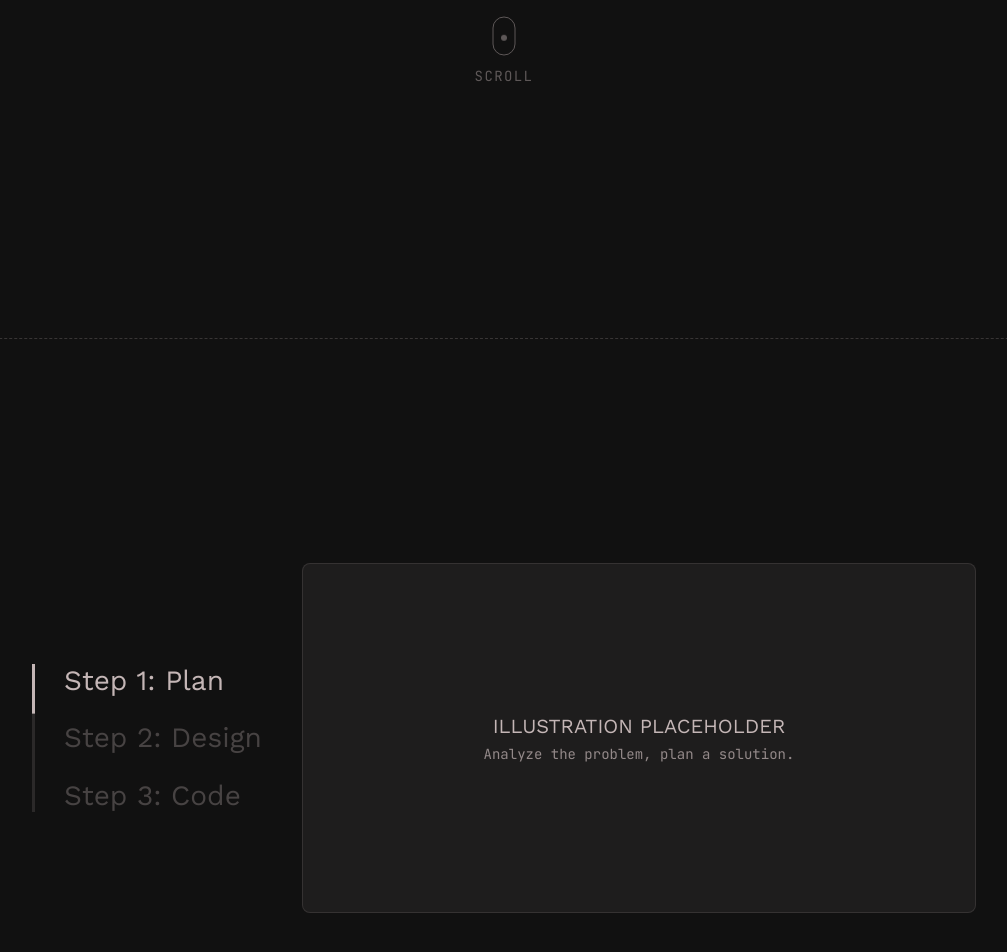
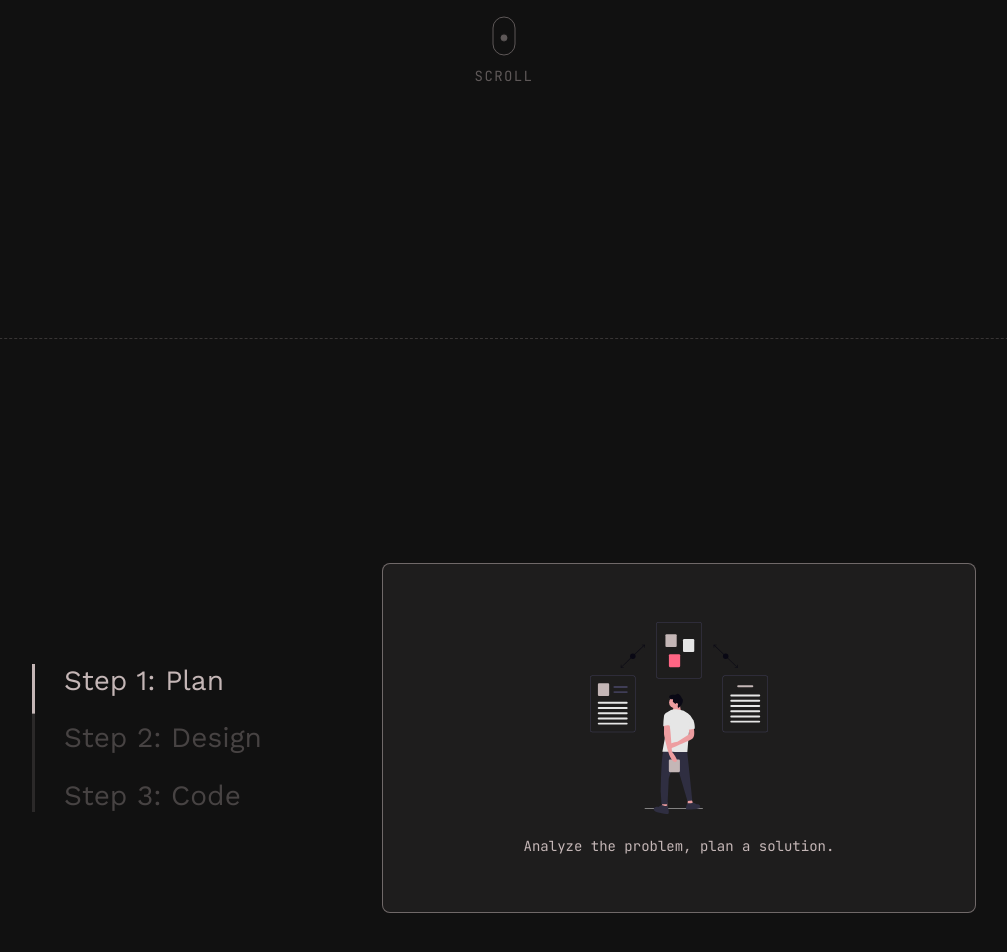
Before and after one commit to tayds25/portfolio, a Next.js app: page /process in a window 1280 px wide. Shown: the part 462-1414 px from the top of the page, without its empty margins (136-1143 px from the left). Built offline with nearby package versions, Linux system fonts and the light colour scheme.

Commit message:
Added a Lateral Pin Indicator Section

```diff
--- a/src/app/process/page.tsx
+++ b/src/app/process/page.tsx
@@ -2,21 +2,25 @@
 
 import { useRef } from "react";
 import { useRouter } from "next/navigation";
+import Image from "next/image";
 import gsap from "gsap";
 import { ScrollTrigger } from "gsap/ScrollTrigger";
 import { useGSAP } from "@gsap/react";
 import ShutterOverlay from "@/components/ui/ShutterOverlay";
+
+// Assets
+import step1Svg from "@/assets/process_page/step_1.svg";
+import step2Svg from "@/assets/process_page/step_2.svg";
+import step3Svg from "@/assets/process_page/step_3.svg";
 
 gsap.registerPlugin(ScrollTrigger);
 
 export default function Process() {
     const router = useRouter();
     const shutterRef = useRef<HTMLDivElement | null>(null);
-
     const containerRef = useRef<HTMLElement | null>(null);
     const pinSectionRef = useRef<HTMLElement | null>(null);
 
-    // Steps for Lateral Pin Indicator
     const steps = [
         { id: "plan", title: "Step 1: Plan" },
         { id: "design", title: "Step 2: Design" },
@@ -25,7 +29,7 @@ export default function Process() {
 
     useGSAP(
         () => {
-        // 1. Shutter Entry
+        // Shutter Entry
         if (shutterRef.current) {
             gsap.fromTo(
             shutterRef.current,
@@ -34,7 +38,7 @@ export default function Process() {
             );
         }
 
-        // 2. Logic: Lateral Pin Indicator
+        // Logic: Lateral Pin Indicator
         const listItems = gsap.utils.toArray<HTMLElement>(".step-item");
         const slides = gsap.utils.toArray<HTMLElement>(".step-slide");
         const fill = ".indicator-fill";
@@ -68,7 +72,7 @@ export default function Process() {
             .to(listItems[2], { opacity: 1, duration: 0.5 }, 2.5)
             .to(slides[2], { autoAlpha: 1, duration: 0.5 }, 2.5);
 
-            // Hold on Step 3
+            // Step 3 -> End
             tl.to({}, { duration: 0.5 }, 3.5);
         }
         },
@@ -92,11 +96,12 @@ export default function Process() {
 
     return (
         <main ref={containerRef} className="relative min-h-screen w-full bg-bg-screen">
-        {/* Close Button */}
+
+        {/* Navigation Layer */}
         <div className="absolute right-10 top-10 z-50 md:right-20 md:top-20">
             <button
             onClick={handleBackToHome}
-            className="cursor-pointer font-body text-body-reg text-text-caption transition-colors hover:text-color-accent"
+            className="cursor-pointer font-body text-body-reg text-color-primary transition-colors hover:text-color-accent"
             >
             close [x]
             </button>
@@ -117,10 +122,10 @@ export default function Process() {
                 viewBox="0 0 24 40"
                 fill="none"
                 xmlns="http://www.w3.org/2000/svg"
-                className="stroke-text-caption"
+                className="stroke-color-accent"
             >
                 <rect x="1" y="1" width="22" height="38" rx="11" strokeWidth="1" stroke="currentColor" />
-                <circle cx="12" cy="10" r="3" fill="currentColor" className="animate-scroll-down fill-text-caption" />
+                <circle cx="12" cy="10" r="3" fill="currentColor" className="animate-scroll-down fill-color-accent" />
             </svg>
 
             <style
@@ -139,25 +144,24 @@ export default function Process() {
                 }}
             />
 
-            <p className="font-body text-body-sm tracking-widest text-text-caption uppercase">
+            <p className="font-body text-body-sm tracking-widest text-color-accent uppercase">
                 scroll
             </p>
             </div>
         </section>
 
+        {/* Lateral Pin Indicator Section */}
         <div className="relative w-full">
-            {/* Lateral Pin Indicator Section */}
             <section
             ref={pinSectionRef}
             className="relative flex h-screen w-full items-center justify-center overflow-hidden border-y border-dashed border-color-accent/30 bg-bg-screen"
             >
                 <div className="relative mx-auto flex w-full max-w-5xl items-center px-10">
-                    {/* List & Indicator */}
-                    <div className="relative pl-8 pr-10">
-                    {/* Background Line */}
+
+                    {/* Left Column */}
+                    <div className="relative pl-8 pr-30">
+                        {/* Lateral Indicator */}
                         <div className="absolute left-0 top-0 h-full w-[3px] bg-color-accent/20"></div>
-
-                    {/* Active Indicator Line */}
                         <div className="indicator-fill absolute left-0 top-0 h-full w-[3px] bg-color-primary"></div>
 
                         <ul className="m-0 flex list-none flex-col gap-6 p-0 font-heading text-h4 text-color-primary">
@@ -169,49 +173,55 @@ export default function Process() {
                         </ul>
                     </div>
 
-                    {/* Slides */}
+                    {/* Right Column */}
                     <div className="relative h-[400px] flex-1">
-                        {/* Step 1 */}
+
+                        {/* Plan */}
                         <div className="step-slide invisible absolute left-0 top-1/2 w-full -translate-y-1/2 opacity-0">
-                            <div className="flex h-[350px] w-full flex-col items-center justify-center rounded-lg border border-color-accent/20 bg-color-accent/10">
-                                <span className="font-heading text-h5 text-color-primary">ILLUSTRATION PLACEHOLDER</span>
-                                <span className="mt-2 font-body text-body-sm text-color-accent">
+                            <div className="flex h-[350px] w-full flex-col items-center justify-center rounded-lg border border-color-primary/50 bg-color-accent/10 p-6">
+                            <div className="relative h-48 w-full max-w-[280px]">
+                                <Image src={step1Svg} alt="Planning Phase" fill priority className="object-contain" />
+                            </div>
+                            <span className="mt-6 font-body text-body-sm text-color-primary">
                                 Analyze the problem, plan a solution.
                             </span>
                             </div>
                         </div>
 
-                        {/* Step 2 */}
+                        {/* Design */}
                         <div className="step-slide invisible absolute left-0 top-1/2 w-full -translate-y-1/2 opacity-0">
-                            <div className="flex h-[350px] w-full flex-col items-center justify-center rounded-lg border border-color-accent/20 bg-color-accent/10">
-                                <span className="font-heading text-h4 text-color-primary text-center">
-                                    CAROUSEL<br />PLACEHOLDER
-                                </span>
-                                <span className="mt-4 max-w-[250px] text-center font-body text-body-sm text-color-accent">
-                                    Making sure everything is aligned with the plan, design an interface that is consistent.
+                            <div className="flex h-[350px] w-full flex-col items-center justify-center rounded-lg border border-color-primary/50 bg-color-accent/10 p-6">
+                            <div className="relative h-48 w-full max-w-[280px]">
+                                <Image src={step2Svg} alt="Interface Design Phase" fill className="object-contain" />
+                            </div>
+                            <span className="mt-6 max-w-[250px] text-center font-body text-body-sm text-color-primary">
+                                Making sure everything is aligned with the plan, design a high-end interface.
                             </span>
                             </div>
                         </div>
 
-                        {/* Step 3 */}
+                        {/* Code */}
                         <div className="step-slide invisible absolute left-0 top-1/2 w-full -translate-y-1/2 opacity-0">
-                            <div className="flex h-[350px] w-full flex-col items-center justify-center rounded-lg border border-color-accent/20 bg-color-accent/10">
-                                <span className="font-heading text-h4 text-color-primary text-center">
-                                    CAROUSEL<br />PLACEHOLDER
-                                </span>
-                                <span className="mt-4 max-w-[250px] text-center font-body text-body-sm text-color-accent">
+                            <div className="flex h-[350px] w-full flex-col items-center justify-center rounded-lg border border-color-primary/50 bg-color-accent/10 p-6">
+                            <div className="relative h-48 w-full max-w-[280px]">
+                                <Image src={step3Svg} alt="Engineering Phase" fill className="object-contain" />
+                            </div>
+                            <span className="mt-6 max-w-[250px] text-center font-body text-body-sm text-color-primary">
                                 Bridge the gap between concept and product. Code and breathe life into ideas.
                             </span>
                             </div>
                         </div>
+
                     </div>
                 </div>
             </section>
         </div>
 
-        {/* Next Section Buffer */}
+        {/* Waypoints Section Placeholder */}
         <section className="flex h-[200vh] w-full flex-col items-center justify-center bg-bg-screen">
-            <p className="font-heading text-h4 text-color-accent opacity-50">Next Section: MotionPath Waypoints</p>
+            <p className="font-heading text-h4 text-color-accent opacity-50">
+            Next Section: MotionPath Waypoints
+            </p>
         </section>
 
         <ShutterOverlay ref={shutterRef} />
```
Lines whose indentation alone changed are shown as unchanged.
